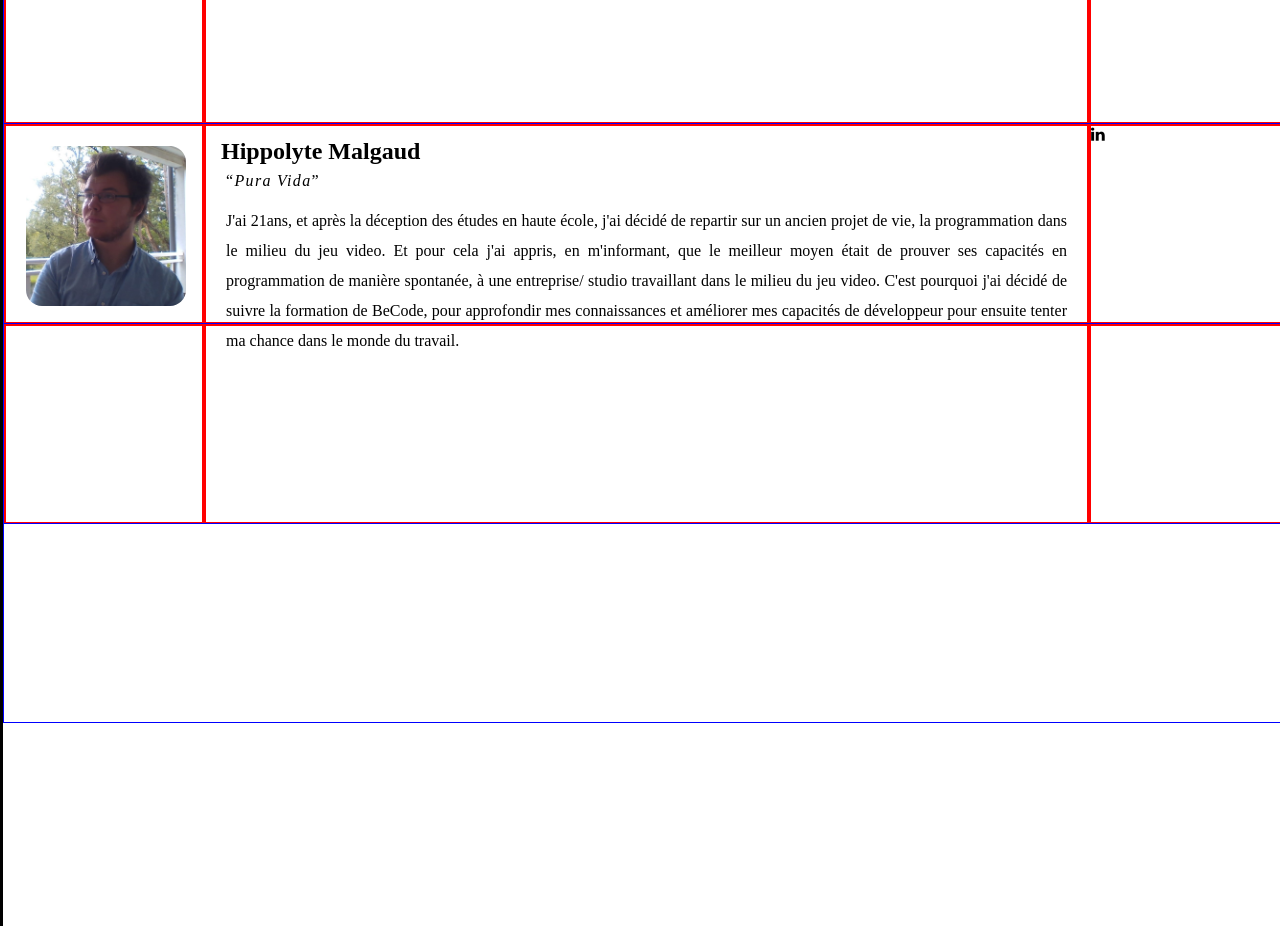
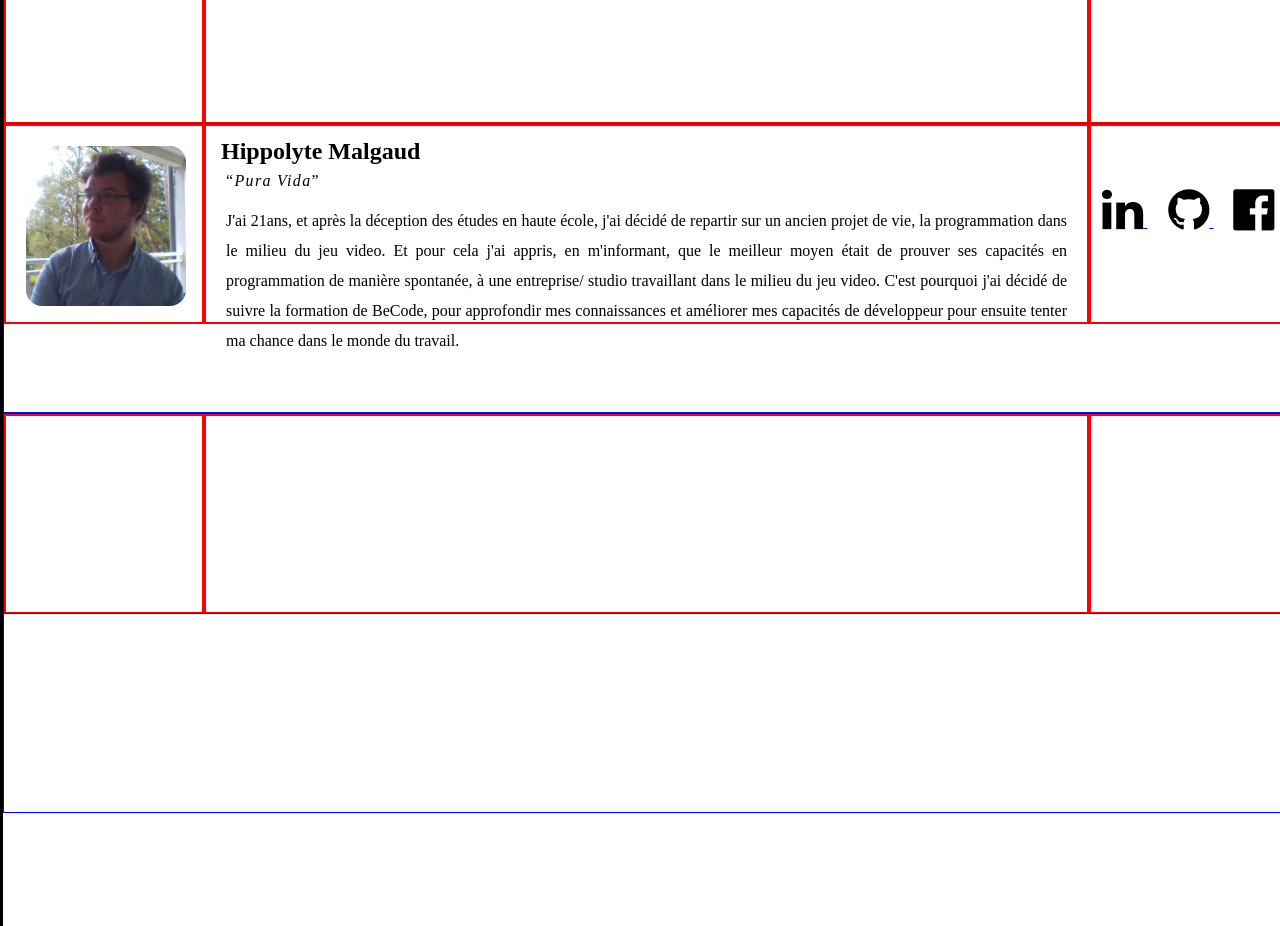
Before and after one commit to Domoso/exercice-9-team-presentation, a plain HTML site: page index.html in a window 1280 px wide. Shown: the part 780-1706 px from the top of the page. Drawn offline with Linux system fonts and the light colour scheme.

Commit message:
fin jour 2

```diff
--- a/index.html
+++ b/index.html
@@ -69,8 +69,17 @@
 					</div>
 
 					<div class="lienH">
-						<i class="fa fa-linkedin" aria-hidden="true"></i>
+						<a href="https://www.linkedin.com/in/hippolyte-malgaud-b4607b153/" target="_blank">
+							<i id="lienIN" class="fa fa-linkedin fa-3x" aria-hidden="true"></i>
+						</a>
 
+						<a href="https://github.com/Domoso">
+							<i id="lienG" class="fa fa-github fa-3x" aria-hidden="true"></i>
+						</a>
+
+						<a href="https://www.facebook.com/hippolyte.malgaud">
+							<i id="lienF" class="fa fa-facebook-official fa-3x" aria-hidden="true"></i>
+						</a>
 					</div>
 				</div>
 			</section>
--- a/style.css
+++ b/style.css
@@ -13,7 +13,7 @@ body {
 	width: 1285px;
 	height: 2000px;
 	grid-template-columns: 1290px;
-	grid-template-rows: 500px 200px 200px 200px 200px 200px;
+	grid-template-rows: 500px 200px 200px 290px 200px 200px;
 }
 
 .header {
@@ -94,7 +94,7 @@ body {
 .gridH {
 	display: grid;
 	width: 1285px;
-	height: 200px;
+	height: 230px;
 	grid-template-columns: 200px 885px 200px;
 	grid-template-rows: 200px;
 }
@@ -140,6 +140,24 @@ body {
 	letter-spacing: 1pt;
 }
 
+#lienIN {
+	margin-top: 60px;
+	margin-left: 11px;
+	color: black;
+	text-decoration: none;
+}
+
+#lienG {
+	margin-left: 21px;
+	color: black;
+	text-decoration: none;
+}
+
+#lienF {
+	margin-left: 20px;
+	color: black;
+	text-decoration: none;
+}
 
 /*Zone pour Jean-Luc*/
 .gridJL {
```
